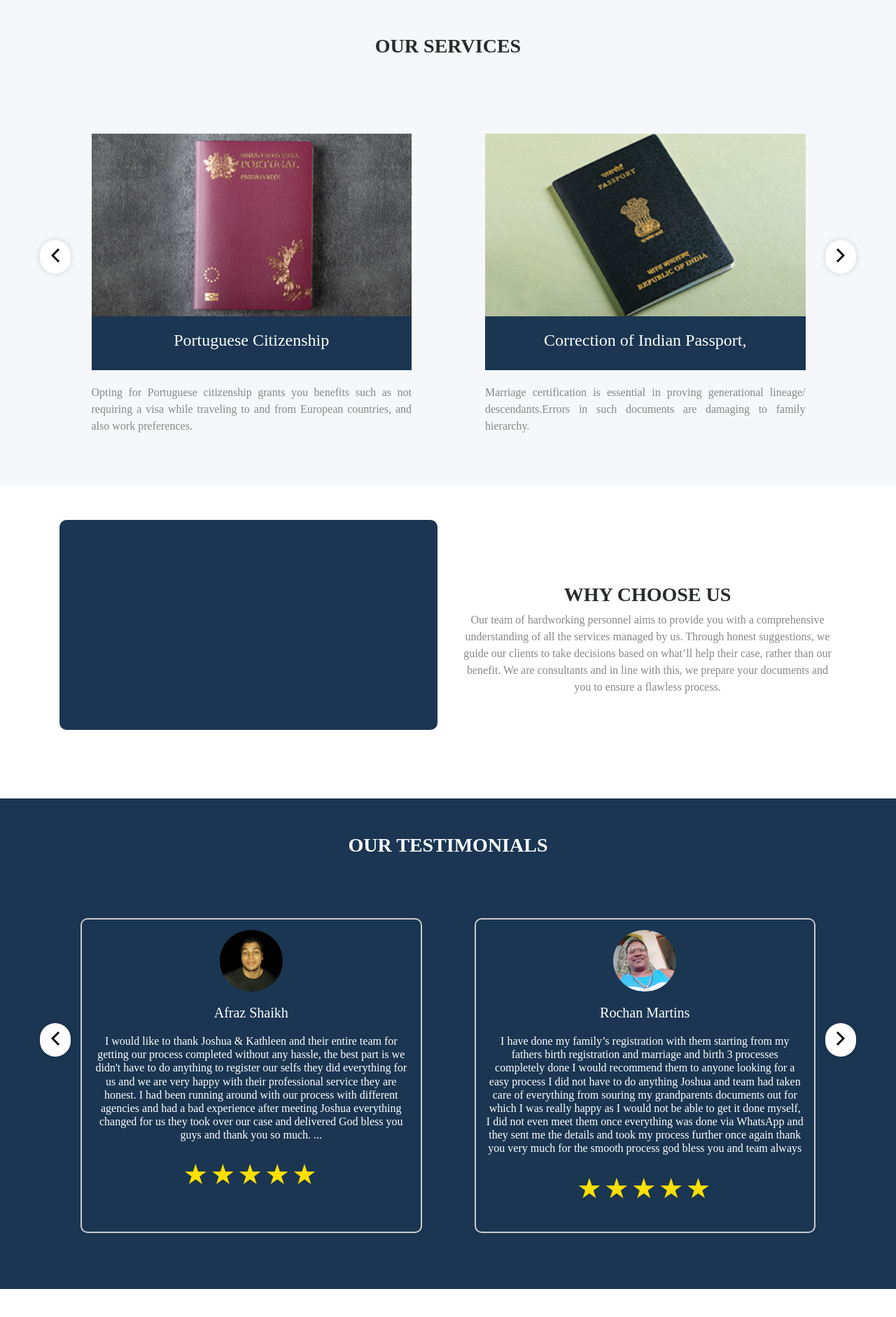
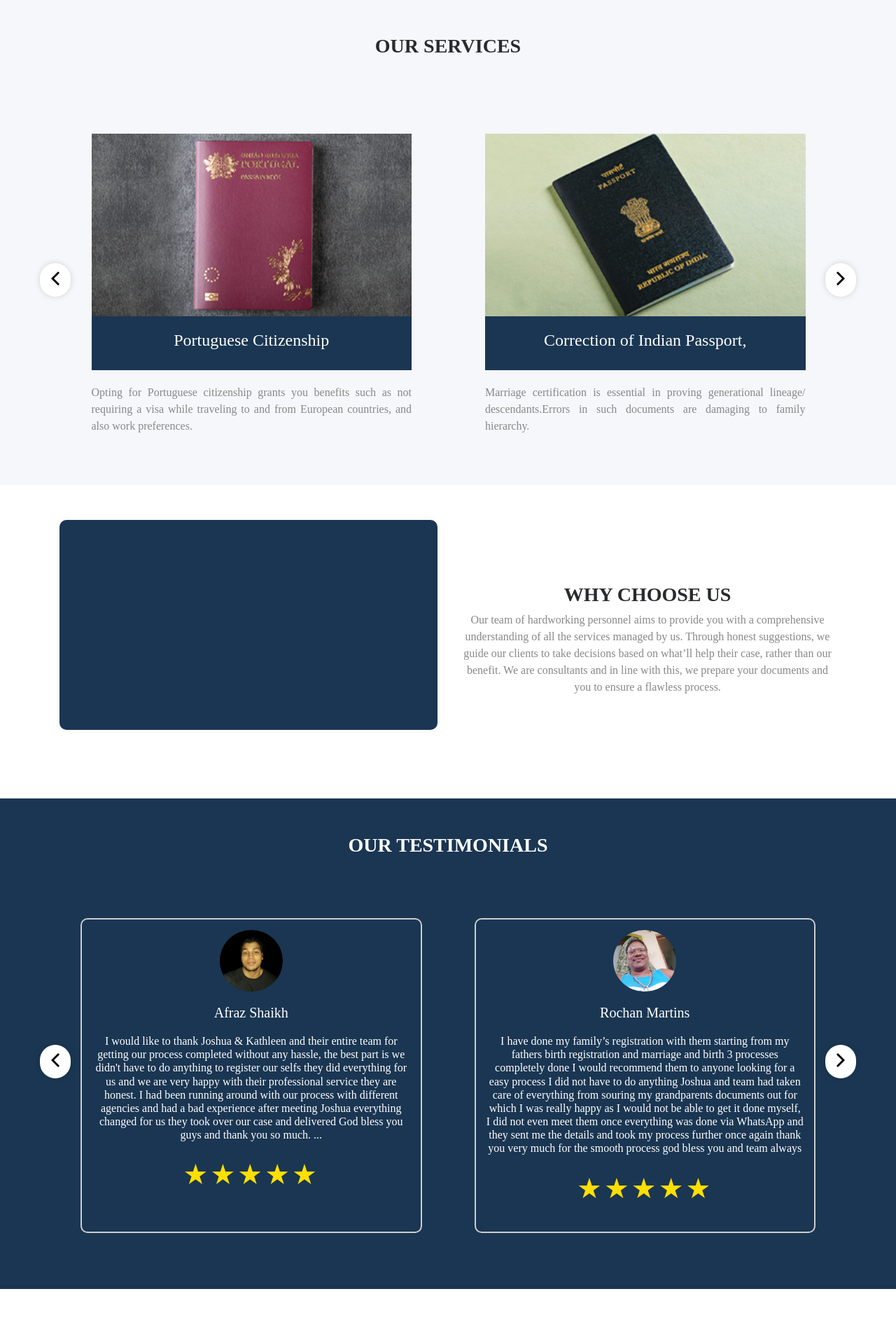
Before and after one commit to thelazysolutions/thelazysolutions.github.io, a PHP site: page / in a window 1280 px wide. Shown: the part 728-2610 px from the top of the page at 70% size. Run offline with PHP 8.4, Linux system fonts and the light colour scheme; some web fonts are replaced.

Commit message:
Add files via upload

```diff
--- a/css/style.css
+++ b/css/style.css
@@ -2331,7 +2331,7 @@ header.light_skin.nav-fixed .social_icons li a:hover {
     background: #fff;
     border-radius: 0;
 	position: absolute;
-	top: 40%;
+	top: 46%;
 	-moz-transform: translateY(-50%);
 	-webkittransform: translateY(-50%);
 	transform: translateY(-50%);
@@ -3079,6 +3079,7 @@ footer .widget_title {
     -moz-appearance: none;
 	-webkit-appearance: none;
 	appearance: none;
+	color:#cccbcb;
 }
 .custome_select::before {
     content: "";
```
